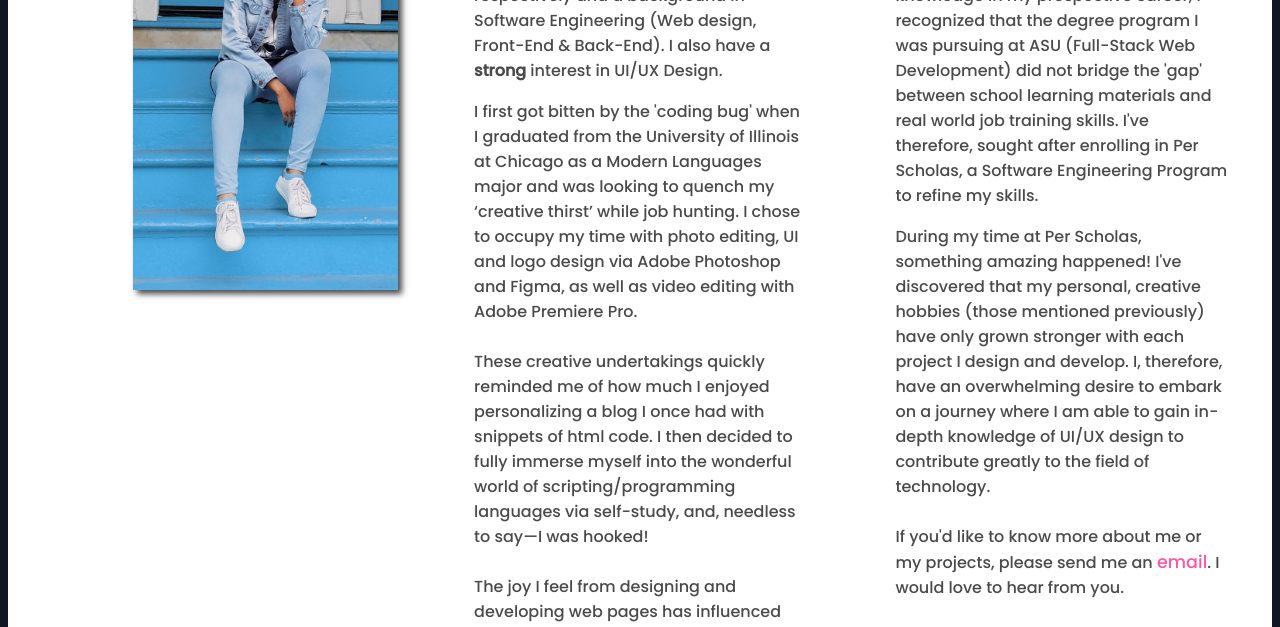
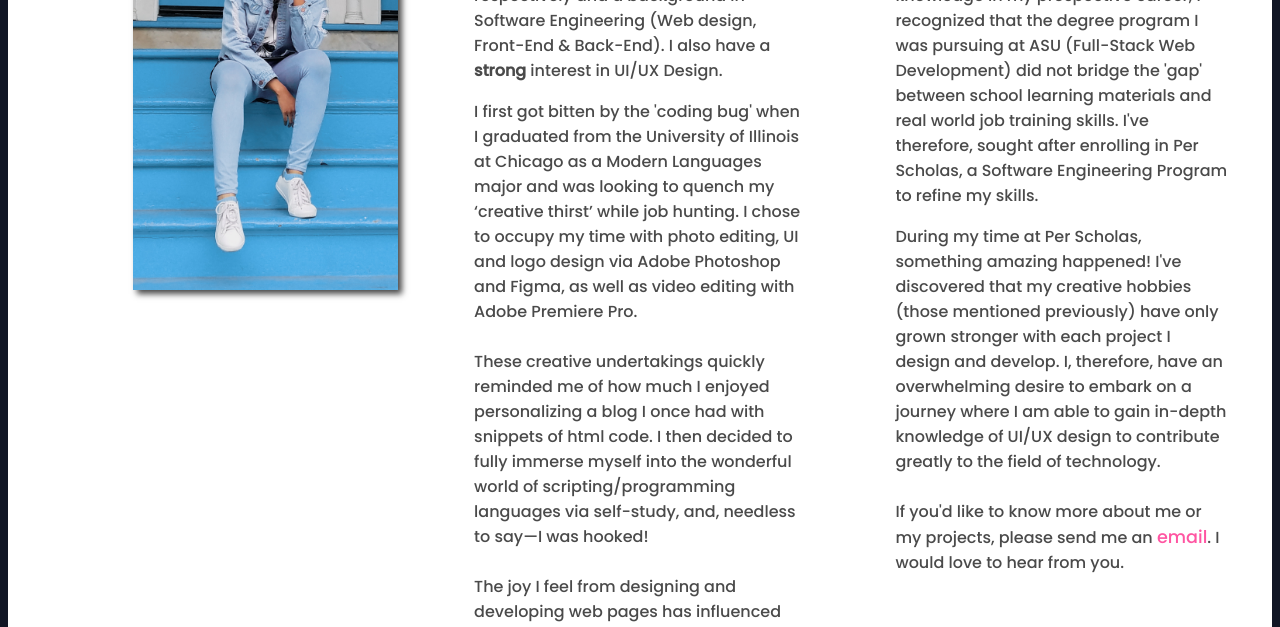
Before and after one commit to Th876/MyPortfolio, a plain HTML site: page about.html in a window 1280 px wide. Shown: the part 410-1037 px from the top of the page. Drawn offline with Linux system fonts and the light colour scheme; a web font is replaced by a local one.

Commit message:
update text

```diff
--- a/about.html
+++ b/about.html
@@ -47,7 +47,7 @@
        <div class="right-column">
        <p>This decision led me to Arizona State University (ASU). However, being an individual with an avid thirst for knowledge in my prospective career, I recognized that the degree program I was pursuing at ASU (Full-Stack Web Development) did not bridge the 'gap' between school learning materials and real world job training skills. I've therefore, sought after enrolling in Per Scholas, a Software Engineering Program to refine my skills.</p>
 
-      <p>During my time at Per Scholas, something amazing happened! I've discovered that my personal, creative hobbies (those mentioned previously) have only grown stronger with each project I design and develop. I, therefore, have an overwhelming desire to embark on a journey where I am able to gain in-depth knowledge of UI/UX design to contribute greatly to the field of technology.
+      <p>During my time at Per Scholas, something amazing happened! I've discovered that my creative hobbies (those mentioned previously) have only grown stronger with each project I design and develop. I, therefore, have an overwhelming desire to embark on a journey where I am able to gain in-depth knowledge of UI/UX design to contribute greatly to the field of technology.
        <br><br>
        If you'd like to know more about me or my projects, please send me an <a href="mailto:thiggin7@asu.edu" class="send-me-email">email</a>. I would love to hear from you.</p>
 
```
